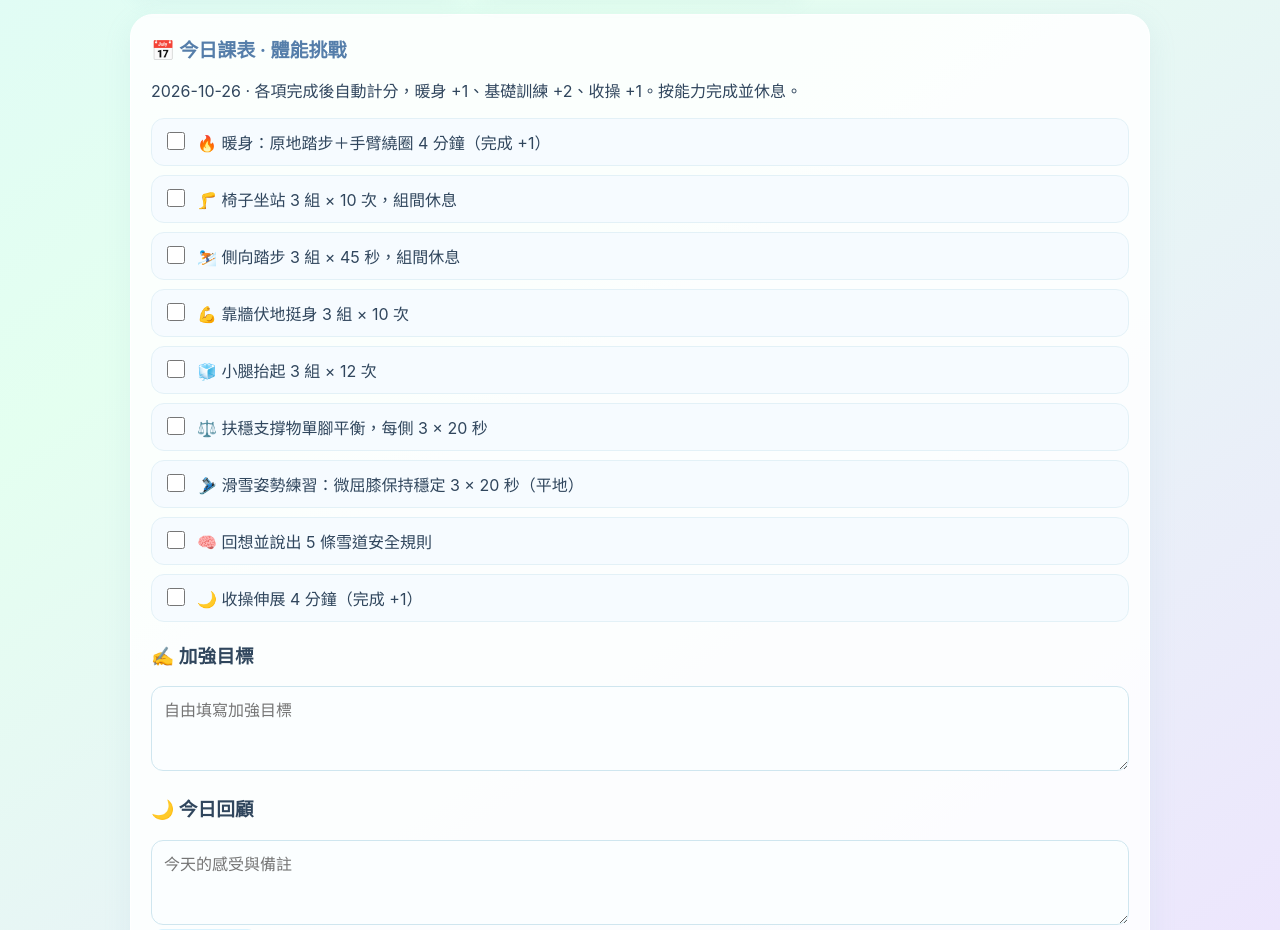
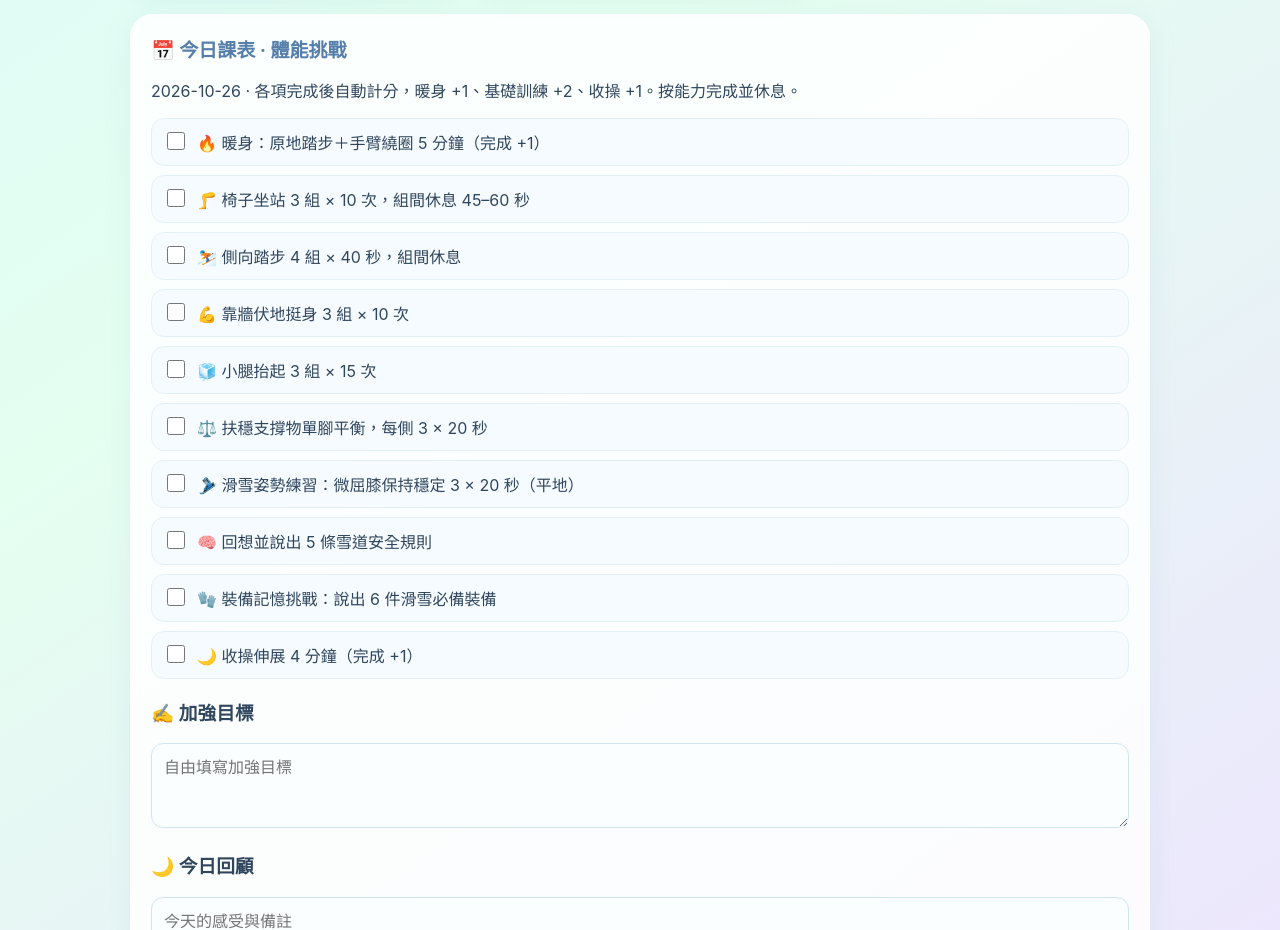
Before and after one commit to lyy8883/ICE-CRYSTAL-SKI-MAGIC-, a plain HTML site: page index.html in a window 1280 px wide. Shown: the part 1021-1951 px from the top of the page. Drawn offline with Linux system fonts and the light colour scheme.

Commit message:
Strengthen ski training challenges and weekend calendar rule

```diff
--- a/index.html
+++ b/index.html
@@ -129,14 +129,14 @@ function customPage(p){
  let pool=bigQuiz.map((_,i)=>i).filter(i=>!(x.quizSeen||[]).includes(i));if(!pool.length){x.quizSeen=[];pool=bigQuiz.map((_,i)=>i)}const idx=pool[Math.floor(Math.random()*pool.length)];x.activeQuiz=idx;
  h='<h2>🎮 冰晶挑戰</h2><span class="badge">30 題題庫 · 本輪不重複</span><div class="item"><b>'+bigQuiz[idx][0]+'</b></div><div class="list">'+bigQuiz[idx][1].map((a,i)=>'<button class="tile" data-newanswer="'+i+'" style="min-height:auto">'+String.fromCharCode(65+i)+' · '+a+'</button>').join("")+'</div><div id="qmsg"></div>';
  }else if(p==="fitness"){
- const tasks=["🔥 暖身：原地踏步 4 分鐘","🦵 椅子坐站 3 組 × 10 次，組間休息","⛷️ 側向踏步 4 組 × 45 秒","💪 靠牆伏地挺身 3 組 × 10 次","🧊 小腿抬起 3 組 × 15 次","⚖️ 扶穩支撐物單腳平衡，每側 3 × 20 秒","🏃 原地快步 4 組 × 35 秒，組間休息","🎿 平地滑雪姿勢穩定練習 3 × 20 秒","🧠 回想 5 條雪道安全規則","🌙 收操伸展 4 分鐘"];
+ const tasks=["🔥 暖身：原地踏步 5 分鐘","🦵 椅子坐站 3 組 × 10 次（組間休息）","⛷️ 側向踏步 4 組 × 45 秒","💪 靠牆伏地挺身 3 組 × 10 次","🧊 小腿抬起 3 組 × 15 次","⚖️ 扶穩支撐物單腳平衡，每側 3 × 20 秒","🏃 原地快步 4 組 × 35 秒（組間休息）","🎿 平地滑雪姿勢穩定練習 3 × 20 秒","🧠 回想 5 條雪道安全規則","🧤 說出 6 件滑雪裝備並檢查清單","🌙 收操伸展 4 分鐘"];
  h='<h2>🧊 冰雪體能室 · 挑戰課</h2><p>約 20–25 分鐘。每組間休息 30–60 秒，動作穩定比速度重要。疼痛、頭暈或呼吸不舒服就停止並告訴大人；不需練到力竭。</p><div class="list">'+tasks.map((t,i)=>'<div class="item"><label><input type="checkbox" data-newfit="'+i+'" '+(x.tasks["newfit_"+today()+"_"+i]?"checked":"")+'><span>'+t+'</span></label></div>').join("")+'</div><button class="btn" id="saveNewFit">保存體能紀錄</button>';
  }else if(p==="garden"){
  h='<h2>⭐ 星星收藏屋 · 250 件</h2><p>星星：'+(x.stars||0)+' ⭐　已收藏 '+(x.decor||[]).length+' 件。</p><input class="field" id="shopSearch" placeholder="搜尋 250 件收藏品"><div class="shop-grid">'+shop250.map(it=>'<button class="shop-item" data-shop="'+it.name+'" data-cost="'+it.cost+'" '+((x.decor||[]).some(v=>v.split("|")[1]===it.name)?"disabled":"")+'><span>'+it.icon+'</span><b>'+it.name+'</b><small>'+it.cost+' ⭐</small></button>').join("")+'</div><h3>🎁 收藏寶箱</h3><div class="item"><p>打開寶箱查看已收集的收藏品。</p><p style="font-size:22px;line-height:1.8">'+((x.decor||[]).map(v=>v.split("|")[0]).join(" ")||"🔒 寶箱還是空的，完成任務來收藏吧！")+'</p><div class="list">'+((x.decor||[]).map(v=>'<div class="item">'+esc(v.split("|")[0])+' '+esc(v.split("|")[1])+'</div>').join("")||"")+'</div></div>';
  }else if(p==="quest"){
  h='<h2>🎡 夢幻任務轉盤與闖關</h2><p>轉盤會實際旋轉，抽出一項體能任務。依能力完成，保留休息。</p><div class="spinwheel" id="wheel">❄️</div><div class="item" style="text-align:center"><h3 id="questResult">'+(x.quest||"旋轉轉盤抽任務！")+'</h3><button class="btn alt" id="spinReal">🎡 旋轉轉盤</button><button class="btn mint" id="finishReal">完成任務 +1 ⭐</button></div>';
  }else if(p==="today"){
- const tasks=["🔥 暖身：原地踏步＋手臂繞圈 4 分鐘（完成 +1）","🦵 椅子坐站 3 組 × 10 次，組間休息","⛷️ 側向踏步 3 組 × 45 秒，組間休息","💪 靠牆伏地挺身 3 組 × 10 次","🧊 小腿抬起 3 組 × 12 次","⚖️ 扶穩支撐物單腳平衡，每側 3 × 20 秒","🎿 滑雪姿勢練習：微屈膝保持穩定 3 × 20 秒（平地）","🧠 回想並說出 5 條雪道安全規則","🌙 收操伸展 4 分鐘（完成 +1）"];
+ const tasks=["🔥 暖身：原地踏步＋手臂繞圈 5 分鐘（完成 +1）","🦵 椅子坐站 3 組 × 10 次，組間休息 45–60 秒","⛷️ 側向踏步 4 組 × 40 秒，組間休息","💪 靠牆伏地挺身 3 組 × 10 次","🧊 小腿抬起 3 組 × 15 次","⚖️ 扶穩支撐物單腳平衡，每側 3 × 20 秒","🎿 滑雪姿勢練習：微屈膝保持穩定 3 × 20 秒（平地）","🧠 回想並說出 5 條雪道安全規則","🧤 裝備記憶挑戰：說出 6 件滑雪必備裝備","🌙 收操伸展 4 分鐘（完成 +1）"];
  h='<h2>📅 今日課表 · 體能挑戰</h2><p>'+today()+' · 各項完成後自動計分，暖身 +1、基礎訓練 +2、收操 +1。按能力完成並休息。</p><div class="list">'+tasks.map((t,i)=>'<div class="item"><label><input type="checkbox" data-newtoday="'+i+'" '+(x.tasks["newtoday_"+today()+"_"+i]?"checked":"")+'><span>'+t+'</span></label></div>').join("")+'</div><h3>✍️ 加強目標</h3><textarea id="extra2" placeholder="自由填寫加強目標">'+(x.extra||"")+'</textarea><h3>🌙 今日回顧</h3><textarea id="review2" placeholder="今天的感受與備註">'+(x.review||"")+'</textarea><button class="btn" id="saveNewToday">保存今日紀錄</button>';
  }else return false;
  content.innerHTML=h;
@@ -145,7 +145,7 @@ function customPage(p){
  const bind=(id,fn)=>{const e=document.getElementById(id);if(e)e.onclick=fn};
  bind("monthPrev",()=>{x.monthOffset=(x.monthOffset||0)-1;persist();customPage("calendar")});bind("monthNext",()=>{x.monthOffset=(x.monthOffset||0)+1;persist();customPage("calendar")});
  content.querySelectorAll("[data-date]").forEach(e=>e.onclick=()=>{x.selectedDate=e.dataset.date;persist();customPage("calendar")});
- bind("doExtra",()=>addChoice("extra"));bind("doRest",()=>addChoice("rest"));
+ bind("doExtra",()=>addChoice("extra"));bind("doRest",()=>{const dt=new Date(date+"T12:00:00").getDay();if(dt===0||dt===6)return alert("假日設定為一定練習，請選擇加練並安排適量、安全的滑雪準備訓練。");addChoice("rest")});
  bind("saveNotes",()=>{x.calendarNotes=x.calendarNotes||{};x.calendarNotes[date]={...(x.calendarNotes[date]||{}),n1:document.getElementById("n1").value,n2:document.getElementById("n2").value,n3:document.getElementById("n3").value};persist();customPage("calendar")});
  content.querySelectorAll("[data-newanswer]").forEach(e=>e.onclick=()=>{const q=bigQuiz[x.activeQuiz],msg=document.getElementById("qmsg");if(+e.dataset.newanswer===q[2]){x.stars=(x.stars||0)+1;x.quizSeen=x.quizSeen||[];x.quizSeen.push(x.activeQuiz);persist();msg.textContent="答對！+1 ⭐";content.querySelectorAll("[data-newanswer]").forEach(b=>b.disabled=true);const n=document.createElement("button");n.className="btn";n.textContent="下一題";n.onclick=()=>customPage("quiz");msg.appendChild(n)}else msg.textContent="再試一次，想想哪個做法最安全。"});
  content.querySelectorAll("[data-newfit]").forEach(e=>e.onchange=()=>{x.tasks["newfit_"+today()+"_"+e.dataset.newfit]=e.checked;persist()});bind("saveNewFit",()=>{const all=[...content.querySelectorAll("[data-newfit]")];const complete=all.length>0&&all.every(e=>e.checked);const flag="fitnessBonus_"+today();if(complete&&!x.tasks[flag]){x.stars=(x.stars||0)+1;x.tasks[flag]=true;}else if(!complete&&x.tasks[flag]){x.stars=Math.max(0,(x.stars||0)-1);delete x.tasks[flag];}alert(save()?(complete?"體能訓練完成！+1 ⭐":"體能紀錄已保存！完成全部項目可得 +1 ⭐"):"保存失敗")});
```
